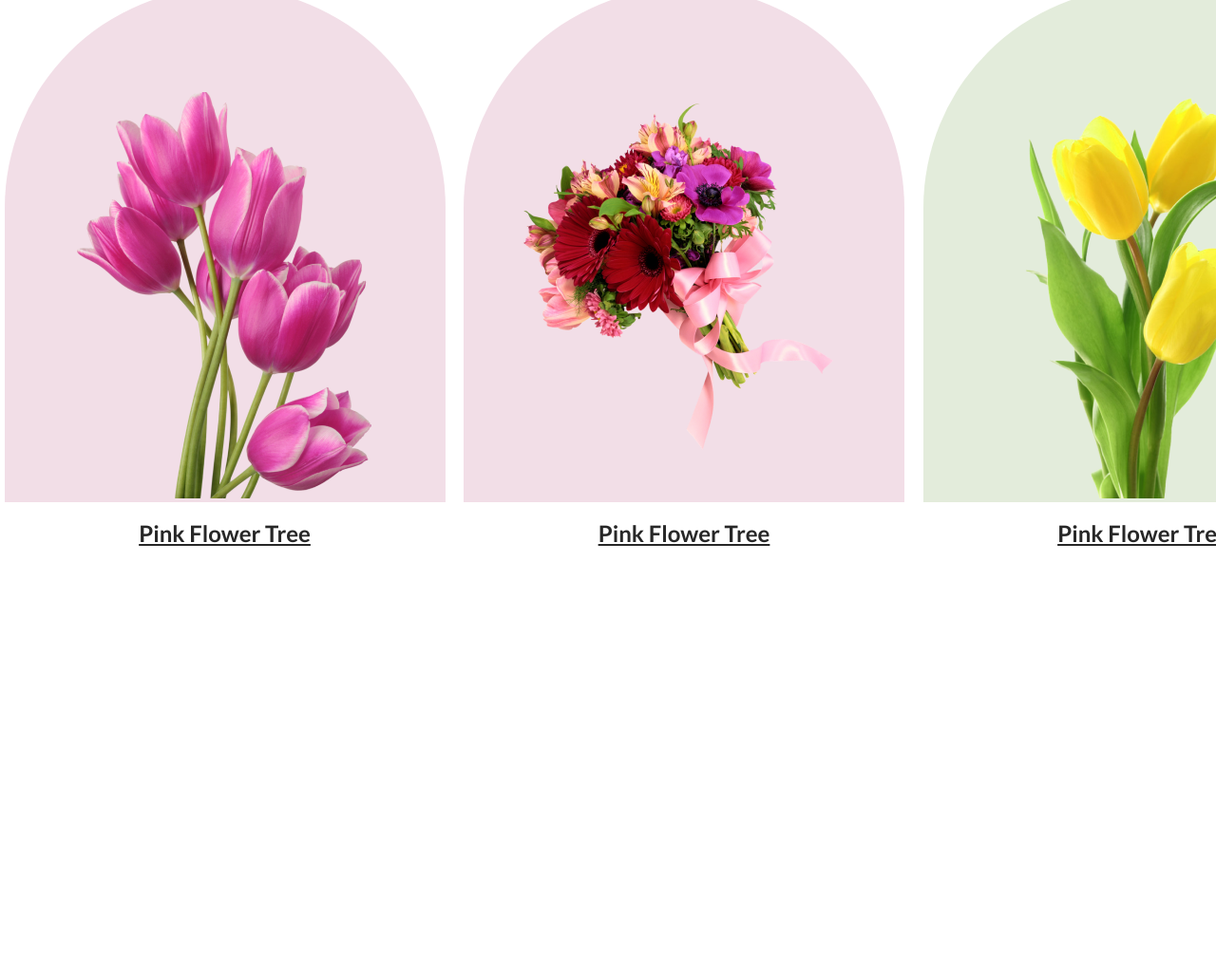
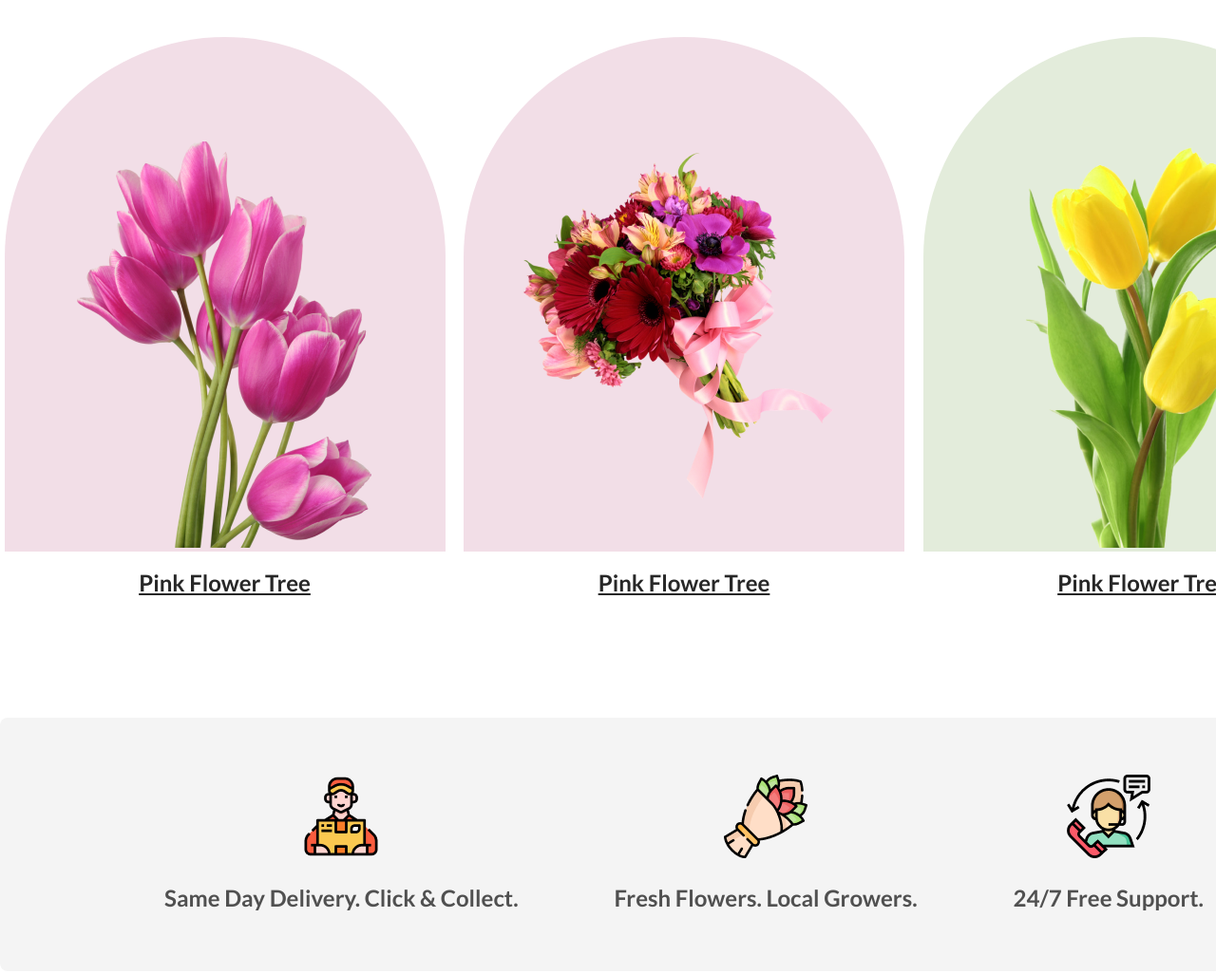
Before and after one commit to Mozammel111/first-assaignment-for-programming-hero, a plain HTML site: page index.html in a window 1280 px wide. Shown: the part 1172-2198 px from the top of the page at 95% size. Before the commit the page ends 1751 px from the top, so only its background shows below. Drawn offline with Linux system fonts and the light colour scheme.

Commit message:
add support section completely

```diff
--- a/css/style.css
+++ b/css/style.css
@@ -68,13 +68,14 @@ a{
 /* main menu start */
 #main_menu{
     background-color: #FFF;
+    padding-top: 125px;
+    padding-bottom: 125px;
 }
 #main_menu h1{
     font-size: 40px;
     font-family: 'Lato', sans-serif;
     font-weight: 800;
     color: #272727;
-    margin-top: 125px;
     margin-bottom: 24px;
     text-align: center;
 }
@@ -86,7 +87,7 @@ a{
     line-height: 30px;
     color: rgba(39, 39, 39, 0.60);
     text-align: center;
-    margin-bottom: 48px;
+    margin-bottom: 100px;
 }
 
 .main{
@@ -132,3 +133,28 @@ a{
 }
 
 /* main menu end */
+/* support part start */
+#main_support{
+    background-color: rgba(39, 39, 39, 0.05);
+    padding: 60px 87px;
+    display: flex;
+    justify-content: space-evenly;
+    align-items: center;
+    gap: 15px;
+    margin-bottom: 125px;
+    border-radius: 8px;
+}
+.item_support{
+    text-align: center;
+}
+
+.text_title h3{
+    font-size: 24px;
+    font-family: 'lato', sans-serif;
+    line-height: 35px;
+    font-weight: 600;
+    color: rgba(39, 39, 39, 0.80);
+    margin-top: 20px;
+
+}
+/* support part end */
--- a/index.html
+++ b/index.html
@@ -31,6 +31,7 @@
 </header>
 <!-- header part end -->
 <!-- main part start -->
+<!-- feature part start -->
 <main id="main_menu">
     <div class="container">
             <h1>Our Featured Flowers</h1>
@@ -64,11 +65,46 @@
             </div>
 
         </div>
-</main>
+    </main>
+    <!-- feature part end -->
+    <!-- support part start -->
+    <section>
+        <div class="container">
+            <div id="main_support">
+                <div class="item_support">
+                    <div class="delivery">
+                        <img src="Flower Asset/Group 57.png" alt="">
+                    </div>
+                    <div class="text_title">
+                        <h3>Same Day Delivery. Click & Collect.</h3>
+                    </div>
+                </div>
+                <div class="item_support">
+                    <div class="delivery">
+                        <img src="Flower Asset/Group 58.png" alt="">
+                    </div>
+                    <div class="text_title">
+                        <h3>Fresh Flowers. Local Growers.</h3>
+                    </div>
+                </div>
+                <div class="item_support">
+                    <div class="delivery">
+                        <img src="Flower Asset/Group 59.png" alt="">
+                    </div>
+                    <div class="text_title">
+                        <h3>24/7 Free Support.</h3>
+                    </div>
+                </div>
+            </div>
+        </div>
+    </section>
 
 
 
-<!-- main part end -->
+    <!-- support part end -->
+
+
+
 
 
 
```
